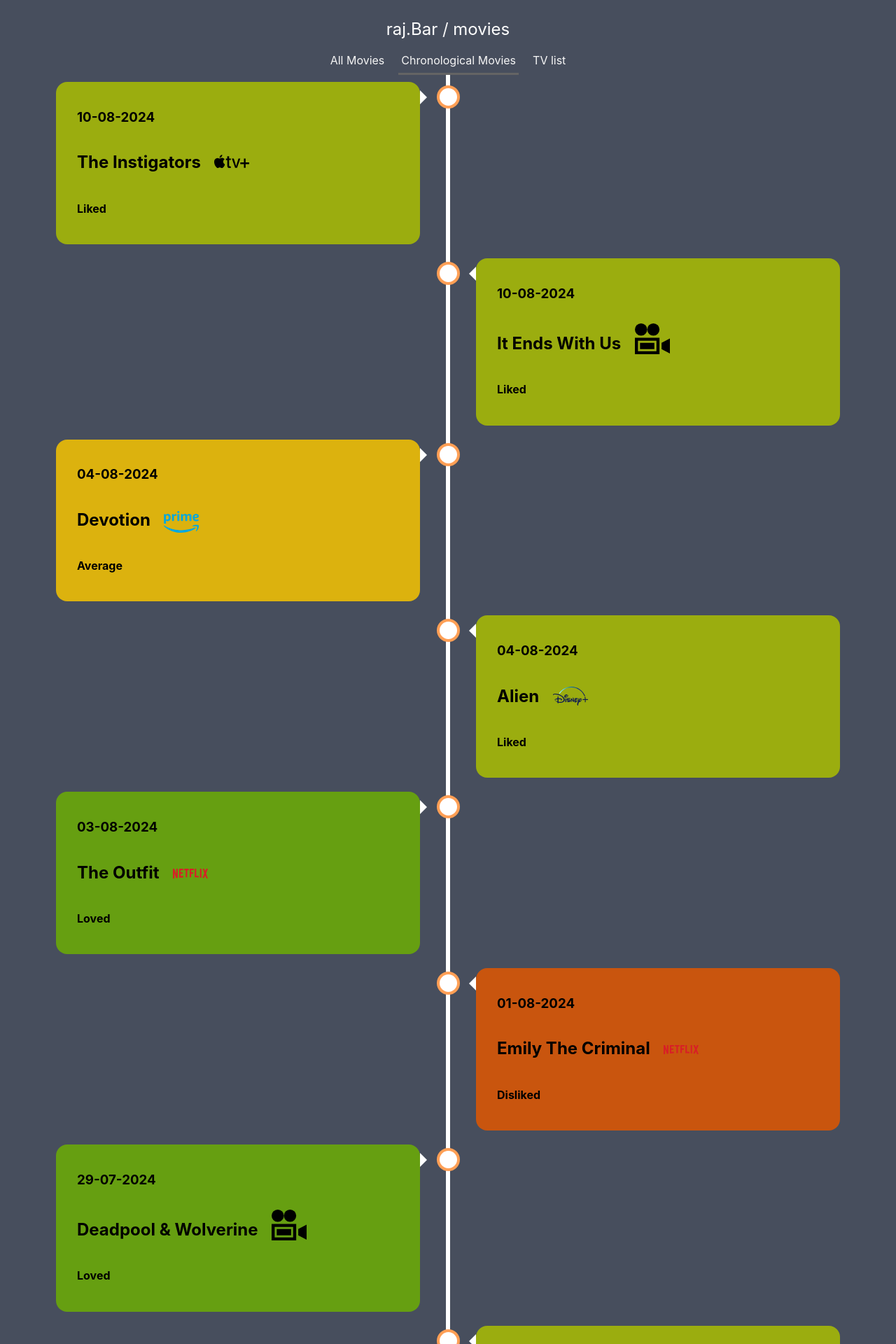
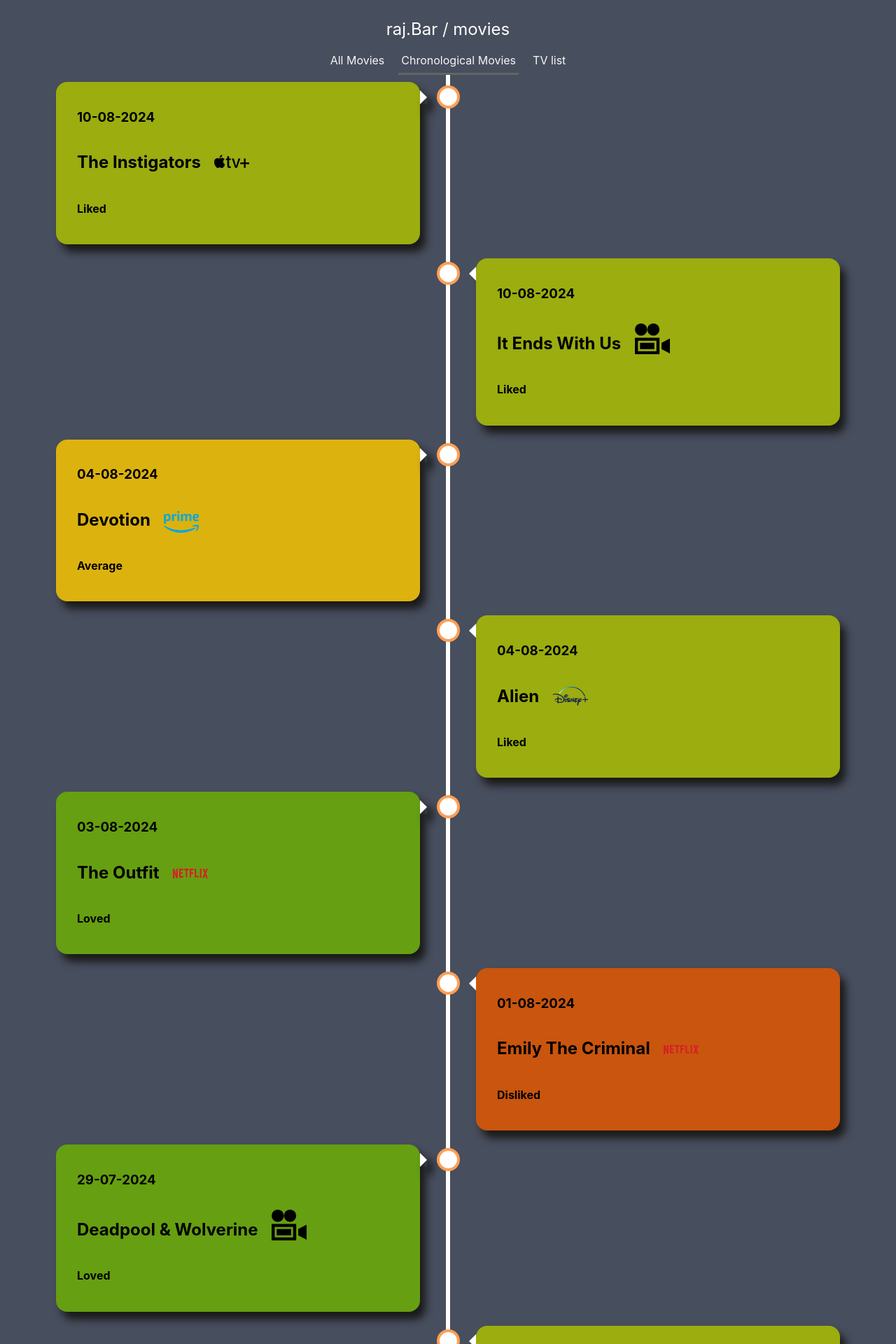
Before and after one commit to rajBar/movies, a Jekyll site: the page built from movie-chronological/index.md, in a window 1280 px wide. Shown: the top 1920 px of the page at 70% size. Built offline with Jekyll 4.4.1, drawn with Linux system fonts in a browser that asks for light colours.

Commit message:
ccs changes

```diff
--- a/assets/css/layouts/chronological.css
+++ b/assets/css/layouts/chronological.css
@@ -72,6 +72,7 @@
     border: medium solid white;
     border-width: 10px 0 10px 10px;
     border-color: transparent transparent transparent white;
+    box-shadow: 8px 11px 12px #1a1a1a;
 }
 
 /* Add arrows to the right container (pointing left) */
@@ -95,6 +96,7 @@
 
 /* The actual content */
 .content {
+    box-shadow: 8px 11px 12px #1a1a1a;
     padding: 20px 30px;
     background-color: white;
     position: relative;
--- a/assets/css/layouts/movie.css
+++ b/assets/css/layouts/movie.css
@@ -43,12 +43,11 @@
     /*border: 1px solid #111;*/
 }
 .last-5-item {
+    box-shadow: 8px 11px 12px #1a1a1a;
     margin: 0 0 8px 8px;
     padding: 5px 7px 5px 7px;
-    box-shadow; 8px 11px 12px #1a1a1a;
     /*border: 1px solid #111;*/
     min-width: 107px;
-    border-radius: 5px;
 }
 
 .movie-top {
```
